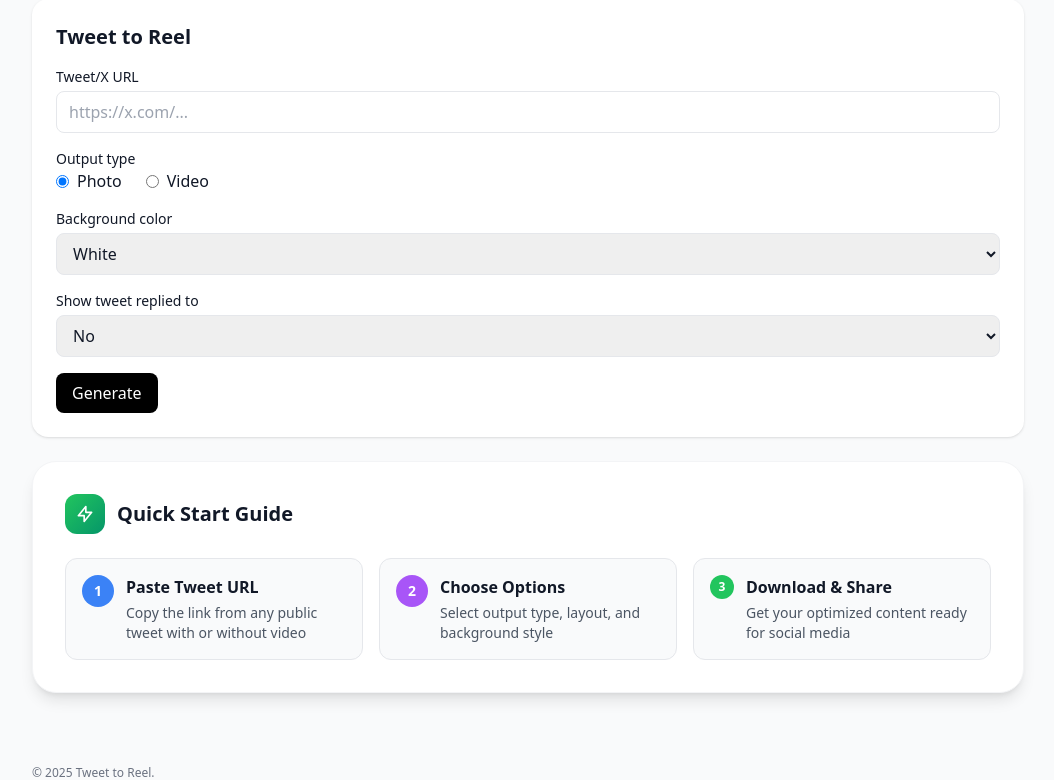
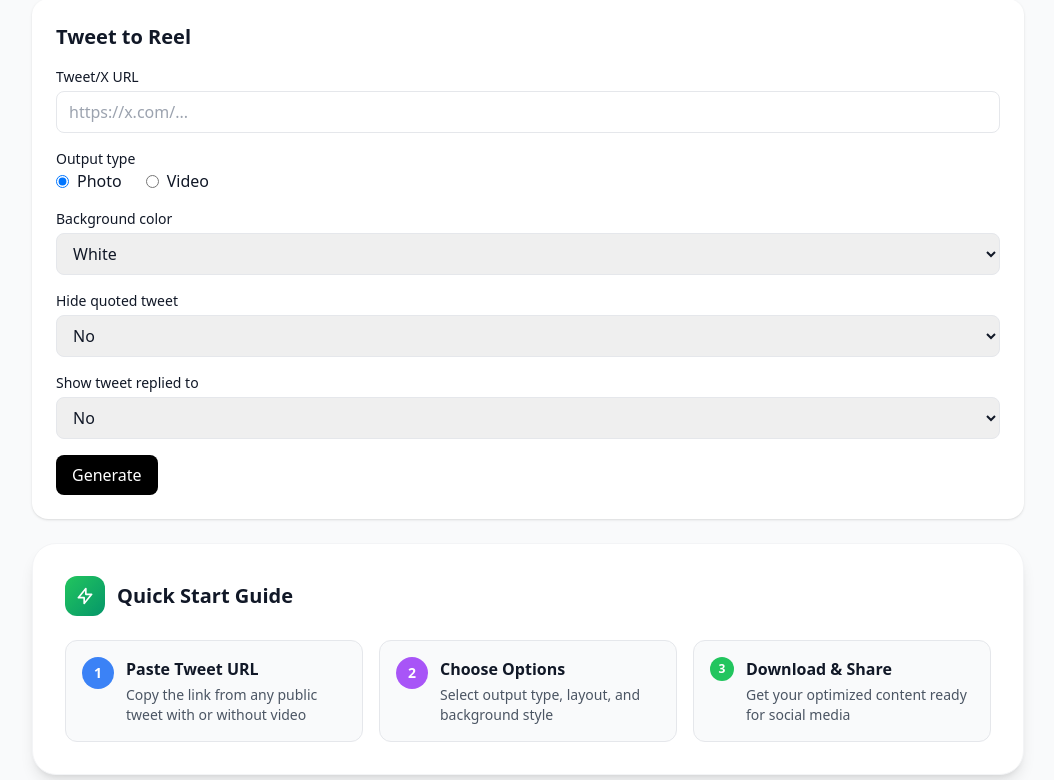
Before and after one commit to Costinbc/tweet_to_reel, a Flask app: page / in a window 1280 px wide. Shown: the part 82-862 px from the top of the page, without its empty margins (112-1166 px from the left). Run offline with Flask 3, Linux system fonts and the light colour scheme; parts of the project's set-up code (start-up, migrations or seed data) failed here and were passed over; some libraries are stand-ins or nearby versions.

Commit message:
Added only_video and hideQuotedTweet capabilities

```diff
--- a/src/app.py
+++ b/src/app.py
@@ -185,7 +185,7 @@
     r.raise_for_status()
     return r.json()["id"], public_url
 
-def process_job(tweet_url: str, type: str, layout: str, show_replied_to_tweet: str, background: str, cropped: bool, job_id: str):
+def process_job(tweet_url: str, type: str, layout: str, only_video: str, show_replied_to_tweet: str, hide_quoted_tweet: str, background: str, cropped: bool, job_id: str):
     tweet_id = tweet_url.rstrip("/").split("/")[-1].split("?")[0]
     img_raw = os.path.join(downloads_dir, f"{tweet_id}.png")
     img_cropped = os.path.join(downloads_dir, f"{tweet_id}_cropped.png")
@@ -199,7 +199,9 @@
         "video_duration": 0,
         "type": type,
         "layout": layout,
+        "only_video": only_video,
         "show_replied_to_tweet": show_replied_to_tweet,
+        "hide_quoted_tweet": hide_quoted_tweet,
         "background": background,
         "cropped": cropped,
     })
@@ -229,7 +231,7 @@
             "video_duration": 0,
             "type": "photo",
         })
-        subprocess.run(["python", screenshot_py, "photo", show_replied_to_tweet, background, tweet_url, img_raw], check=True)
+        subprocess.run(["python", screenshot_py, "photo", show_replied_to_tweet, hide_quoted_tweet, background, tweet_url, img_raw], check=True)
 
         write_progress(job_id, {
             "status": "Cropping image...",
@@ -263,9 +265,11 @@
     if request.method == "POST":
         tweet_url = request.form.get("url")
         type = request.form.get("type")
-        layout = request.form.get("layout")
+        only_video = request.form.get("only_video") if type == "video" else 'false'
+        layout = request.form.get("layout") if only_video == 'false' else 'video_only'
+        show_replied_to_tweet = request.form.get("show_replied_to_tweet") if type == "photo" else 'false'
+        hide_quoted_tweet = request.form.get("hide_quoted_tweet") if type == "photo" or (type == "video" and only_video == 'false') else 'false'
         background = request.form.get("background-photo") if type == "photo" else request.form.get("background-video")
-        show_replied_to_tweet = request.form.get("show_replied_to_tweet") if type == "photo" else 'false'
         cropped = request.form.get("cropped") == "1"
 
         if not tweet_url:
@@ -276,14 +280,15 @@
             return jsonify(error="Please enter a tweet URL"), 400
 
         job_id = uuid.uuid4().hex[:8]
-        executor.submit(process_job, tweet_url, type, layout, show_replied_to_tweet, background, cropped, job_id)
+        executor.submit(process_job, tweet_url, type, layout, only_video, show_replied_to_tweet, hide_quoted_tweet, background, cropped, job_id)
 
         if request.headers.get("HX-Request"):
             resp = make_response(render_template("partials/queued.html", job_id=job_id))
             resp.headers["Cache-Control"] = "no-store"
             return resp
 
-        return jsonify(job_id=job_id, type=type, layout=layout, show_replied_to_tweet=show_replied_to_tweet, background=background, cropped=cropped), 202
+        return jsonify(job_id=job_id, type=type, layout=layout, only_video=only_video, show_replied_to_tweet=show_replied_to_tweet,
+                       hide_quoted_tweet=hide_quoted_tweet, background=background, cropped=cropped), 202
 
     return render_template("index.html")
 
--- a/src/run_all.py
+++ b/src/run_all.py
@@ -59,6 +59,7 @@
         sys.exit(1)
 
 if __name__ == "__main__":
+    # Doesn't work with show_replied_to_tweet for now
     if len(sys.argv) < 4:
         print("Usage: python run_all.py <result_type> <background_type> [<reel_layout>] [<crop>] <tweet_url>")
         sys.exit(1)
--- a/templates/index.html
+++ b/templates/index.html
@@ -23,7 +23,7 @@
 <div class="grid gap-6">
 
   <section class="rounded-2xl bg-white shadow p-6"
-           x-data="{ type: 'photo' }">
+           x-data="{ type: 'photo', only_video: 'false' }">
     <h1 class="text-xl font-semibold mb-4">Tweet to Reel</h1>
 
     {% if error %}
@@ -68,24 +68,34 @@
         </label>
 
           <label class="grid gap-1">
+            <span class="text-sm font-medium">Hide quoted tweet</span>
+            <select class="border rounded-lg px-3 py-2" name="hide_quoted_tweet">
+              <option value="false" selected>No</option>
+              <option value="true">Yes</option>
+            </select>
+          </label>
+
+          <label class="grid gap-1">
             <span class="text-sm font-medium">Show tweet replied to</span>
             <select class="border rounded-lg px-3 py-2" name="show_replied_to_tweet">
               <option value="false" selected>No</option>
               <option value="true">Yes</option>
             </select>
           </label>
+
         </div>
 
       <div id="videoOptions" x-cloak x-show="type==='video'" class="grid gap-4">
-        <label class="grid gap-1">
-          <span class="text-sm font-medium">Layout</span>
-          <select class="border rounded-lg px-3 py-2" name="layout">
-            <option value="video_bottom" selected>Video bottom – Tweet top</option>
-            <option value="video_top" >Video top – Tweet bottom</option>
-          </select>
-        </label>
 
         <label class="grid gap-1">
+            <span class="text-sm font-medium">Only show video</span>
+            <select class="border rounded-lg px-3 py-2" name="only_video" x-model="only_video">
+              <option value="false" selected>No</option>
+              <option value="true">Yes</option>
+            </select>
+          </label>
+
+          <label class="grid gap-1">
           <span class="text-sm font-medium">Background</span>
           <select class="border rounded-lg px-3 py-2" name="background-video">
             <option value="white" selected>White</option>
@@ -93,6 +103,24 @@
             <option value="black">Black</option>
           </select>
         </label>
+
+        <div id="dontOnlyShowVideo" x-cloak x-show="only_video==='false'" class="grid gap-4">
+          <label class="grid gap-1">
+            <span class="text-sm font-medium">Layout</span>
+            <select class="border rounded-lg px-3 py-2" name="layout">
+              <option value="video_bottom" selected>Video bottom – Tweet top</option>
+              <option value="video_top" >Video top – Tweet bottom</option>
+            </select>
+          </label>
+
+          <label class="grid gap-1">
+              <span class="text-sm font-medium">Hide quoted tweet</span>
+              <select class="border rounded-lg px-3 py-2" name="hide_quoted_tweet">
+                <option value="false" selected>No</option>
+                <option value="true">Yes</option>
+              </select>
+            </label>
+        </div>
 
         <label class="flex items-center gap-2">
           <input class="h-4 w-4" type="checkbox" id="cropVideo" name="cropped" value="1">
```
Also changed, not shown: src/screenshot_ors.py (+13 -10 lines).
